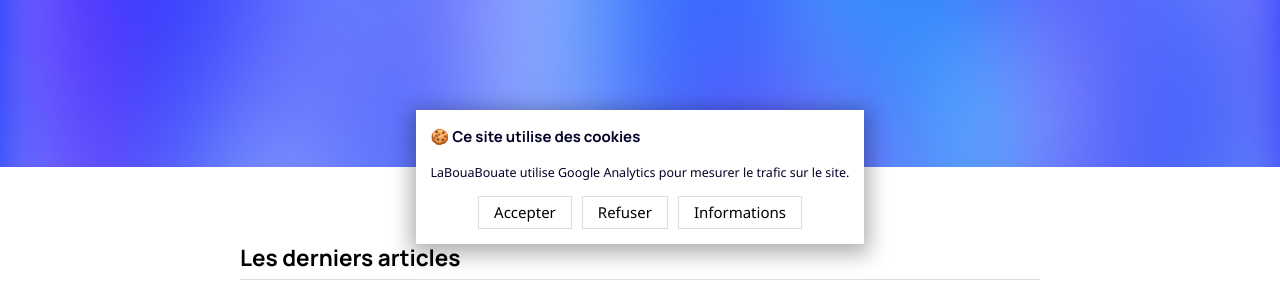
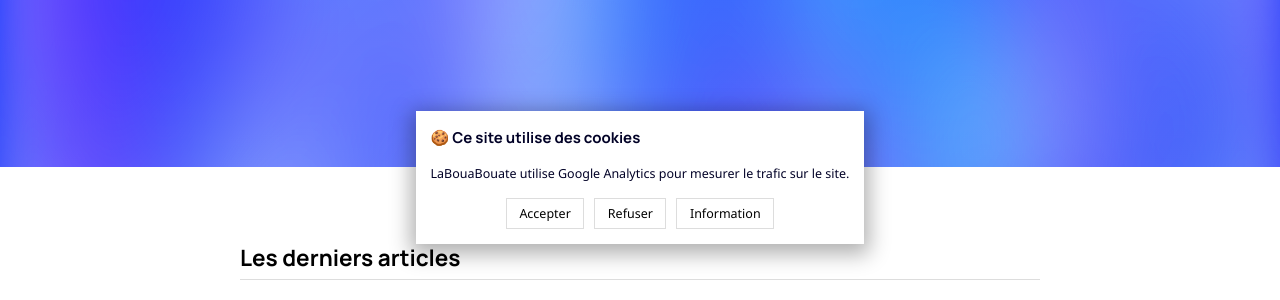
Before and after one commit to leobouard/leobouard.github.io, a Jekyll site: the page built from _pages/index.html, in a window 1280 px wide. Shown: the part 641-941 px from the top of the page. Built offline with Jekyll 4.4.1, drawn with Linux system fonts in a browser that asks for light colours; nearby versions of some CDN libraries; some web fonts are replaced.

Commit message:
Réduction de la taille des boutons

```diff
--- a/_includes/cookie-consent.html
+++ b/_includes/cookie-consent.html
@@ -5,7 +5,7 @@
     <div class="cookies-buttons">
       <a id="cookie-notice-accept">Accepter</a>
       <a id="cookie-notice-deny">Refuser</a>
-      <a href="/privacy">Informations</a>
+      <a href="/privacy">Information</a>
     </div>
   </div>
 </div>
--- a/_sass/cookies.scss
+++ b/_sass/cookies.scss
@@ -36,6 +36,7 @@
     padding: 0.25em 1em;
     color: black;
     text-decoration: none;
+    font-size: smaller;
 }
 
 div.cookies-buttons a:hover {
```
